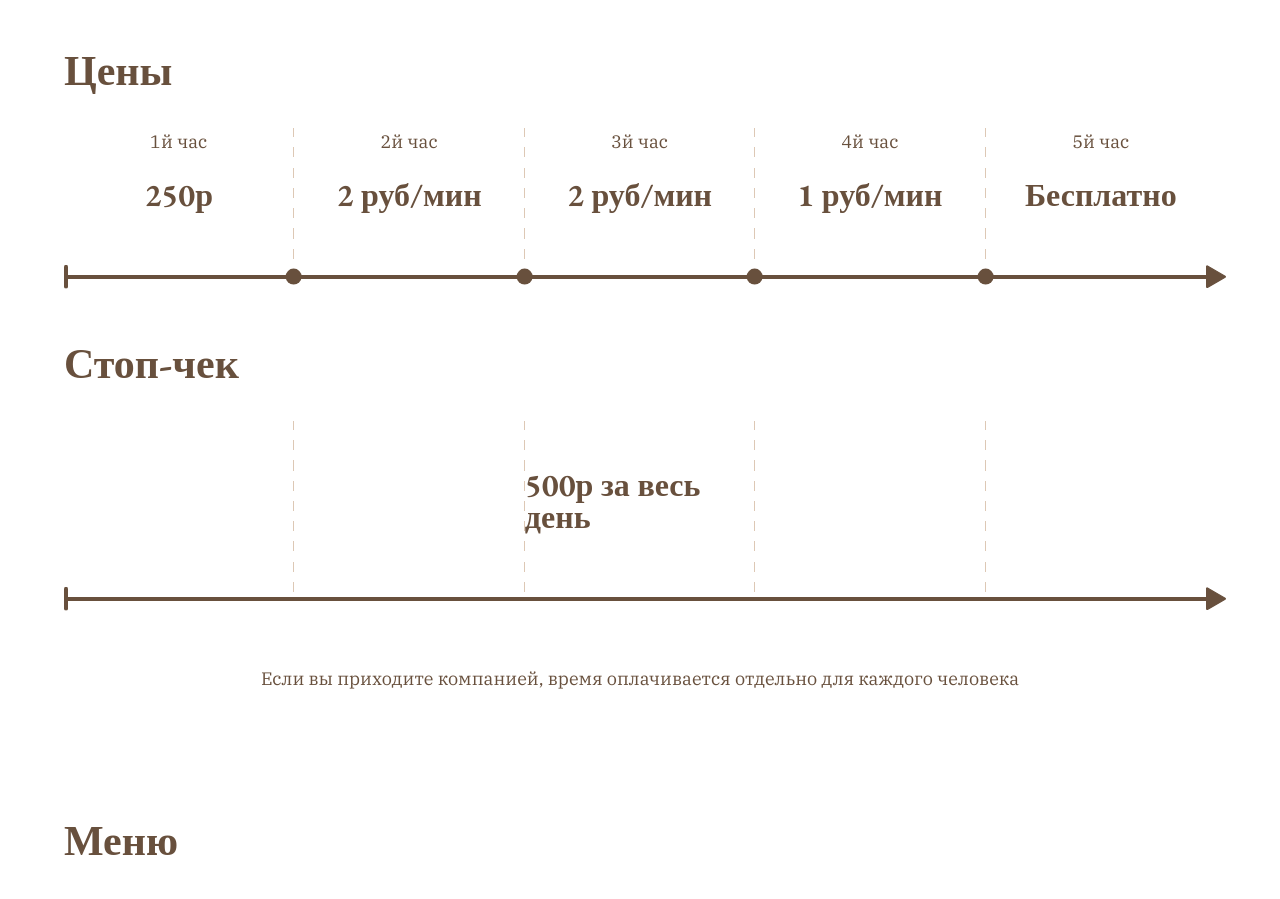
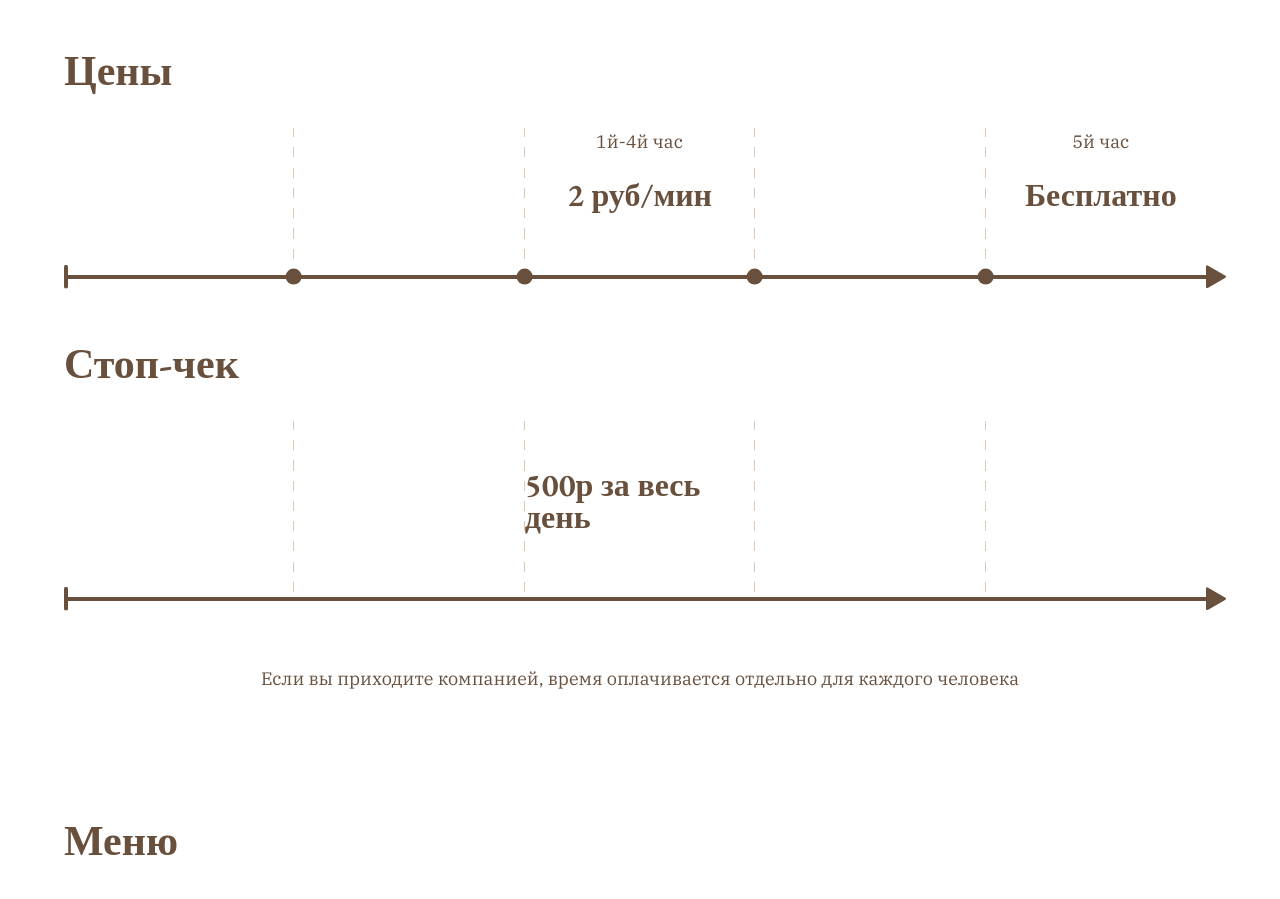
Before and after one commit to Wozgard/mirdrim, an Angular app: page / in a window 1280 px wide. Shown: the part 1420-2319 px from the top of the page. Built offline with nearby package versions, Linux system fonts and the light colour scheme.

Commit message:
refactor: change prices

```diff
--- a/src/app/modules/prices/prices.component.ts
+++ b/src/app/modules/prices/prices.component.ts
@@ -27,20 +27,20 @@ export class PricesComponent {
       dotted: true,
       priceList: [
         {
-          title: '250р',
-          description: '1й час',
+          title: '',
+          description: '',
+        },
+        {
+          title: '',
+          description: '',
         },
         {
           title: '2 руб/мин',
-          description: '2й час',
+          description: '1й-4й час',
         },
         {
-          title: '2 руб/мин',
-          description: '3й час',
-        },
-        {
-          title: '1 руб/мин',
-          description: '4й час',
+          title: '',
+          description: '',
         },
         {
           title: 'Бесплатно',
```
